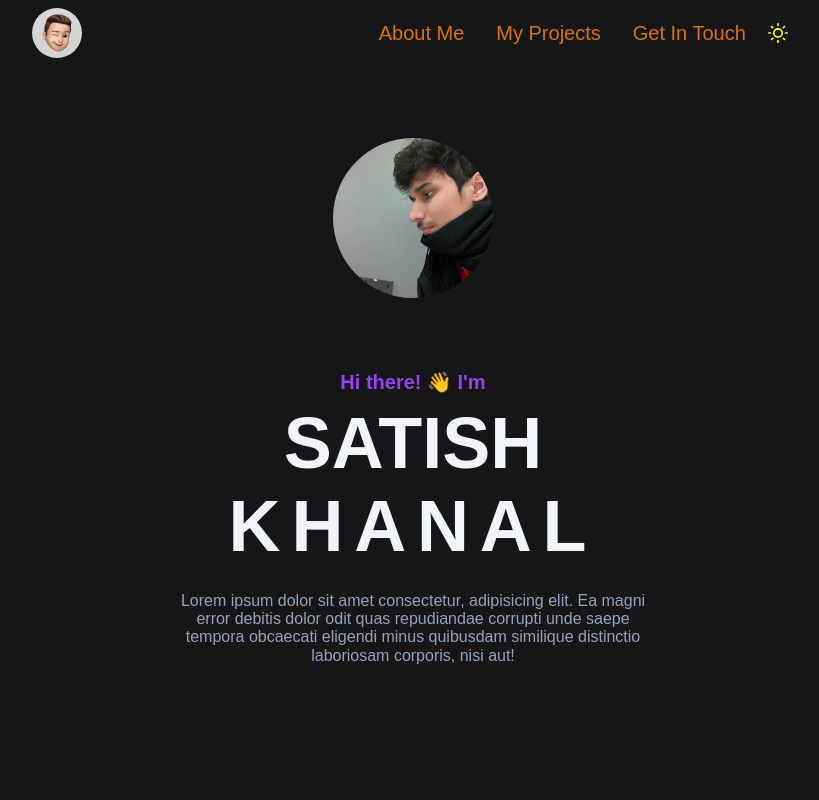
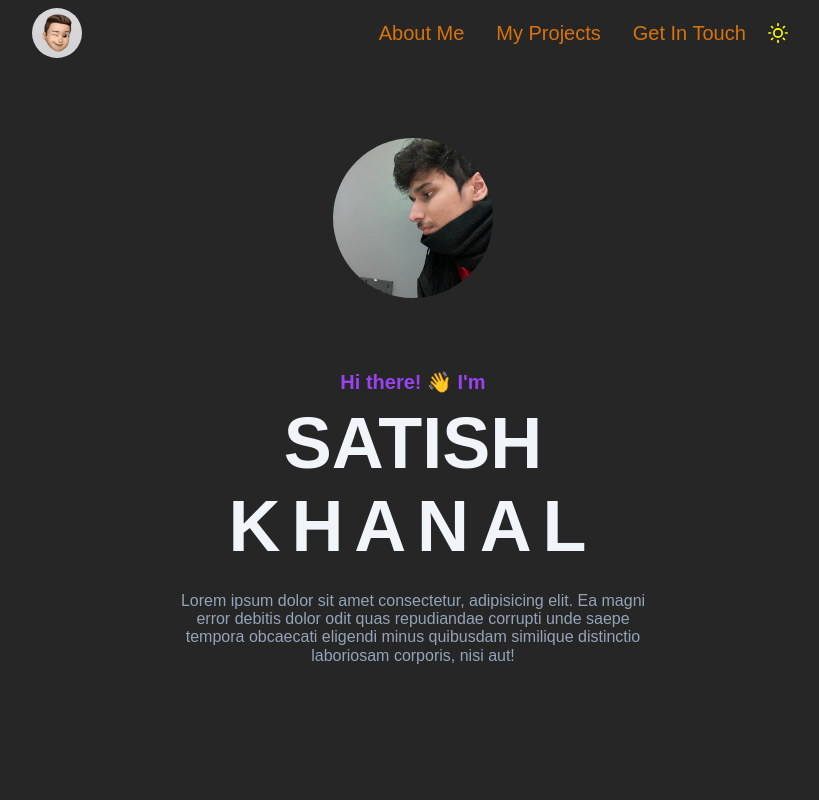
Before and after one commit to satishkhanal76/satishkhanal76.github.io, a React (Vite) app: page / in a window 1280 px wide. Shown: the top 800 px of the page, without its empty margins (227-1046 px from the left). Built offline with nearby package versions, Linux system fonts and the light colour scheme.

Commit message:
Updated the background color to be slightly lighter.

```diff
--- a/src/index.css
+++ b/src/index.css
@@ -1,5 +1,5 @@
 :root {
-  --bg-primary: #161619;
+  --bg-primary: #262626;
   --font-primary: "Signika Negative", sans-serif;
 
   --color-slate100: #f1f5f9;
```
